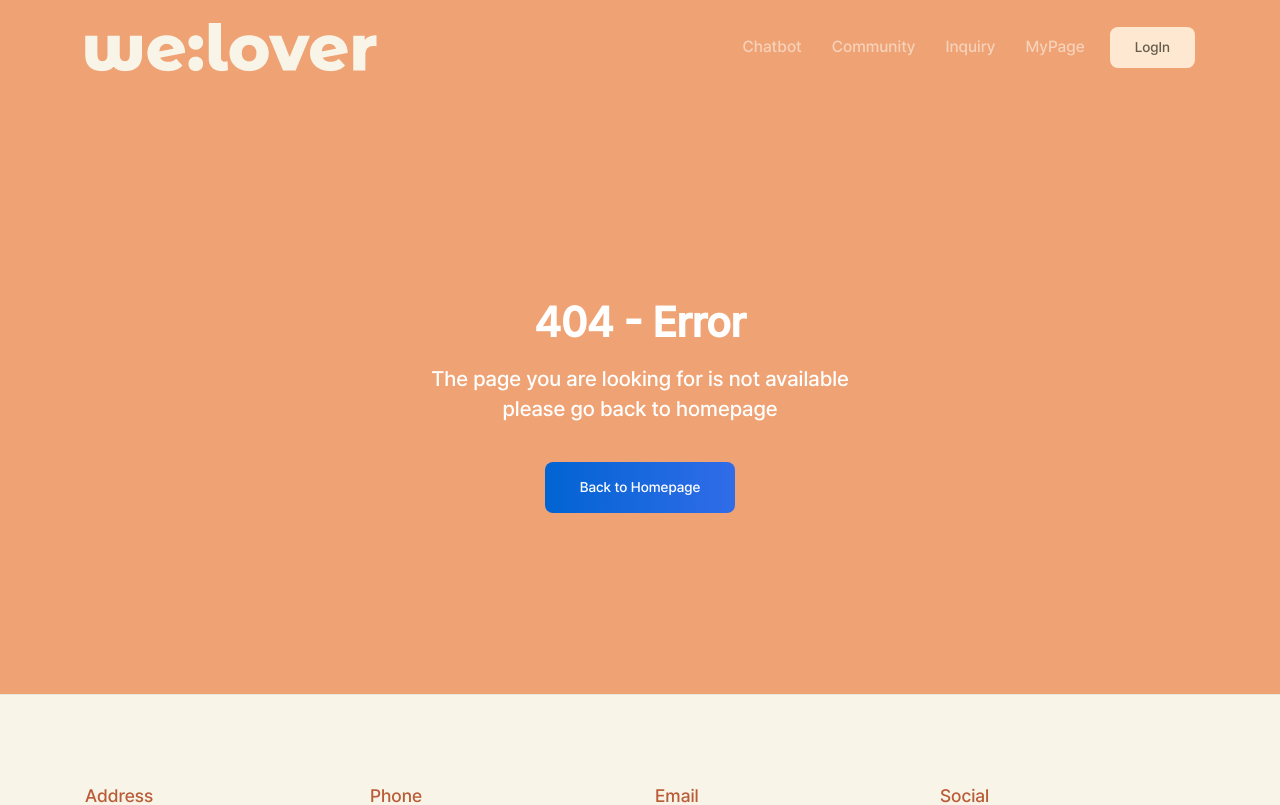
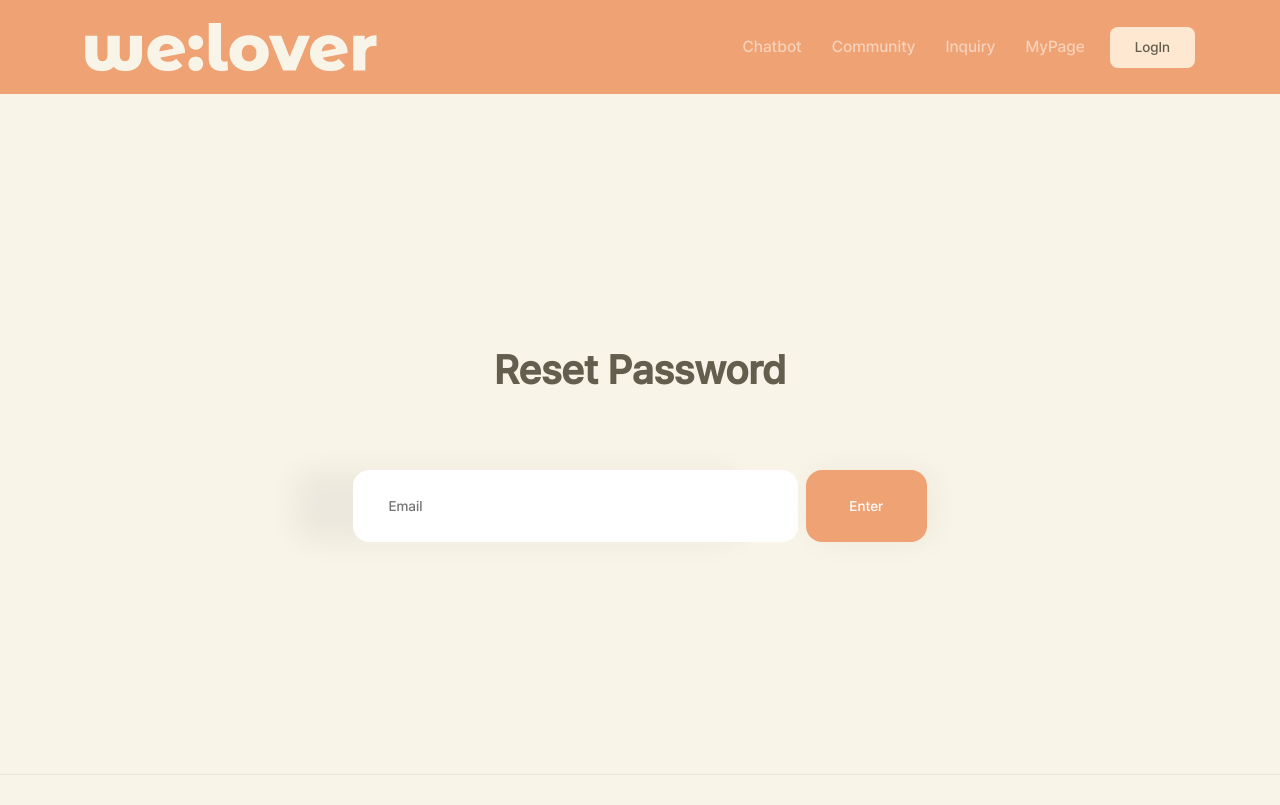
Before and after one commit to DSHanul2023/Hanul-Front, a Next.js app: page /reset in a window 1280 px wide. Before the commit this address had no page. Shown: the top 805 px of the page. Built offline with nearby package versions, Linux system fonts and the light colour scheme; a web font is replaced by a local one.

Commit message:
임시 비밀번호 발급 (재설정)

```diff
--- a/components/custom/sections/formbannercomponent.js
+++ b/components/custom/sections/formbannercomponent.js
@@ -88,14 +88,16 @@ const FormBannerComponent = () => {
                       />
                     </div>
                   </Form>
-                  {/* <button className="m-t-10 font-14 text-white text-center" onClick={surveyHandleClick}>
-                    이야기 치료법 체험해보기
-                  </button> */}
-                  <Link href="/join">
-                  <p className="m-t-15 m-b-30 font-bold" style={{color:"#645E4E", textDecoration:'underline'}}>
-                    회원가입 후 서비스를 이용해 보세요
-                  </p>
-                  </Link>
+
+                <div className="m-t-15 m-b-30 font-bold">
+                <Link href="/join" style={{ color: "#645E4E", textDecoration: 'underline' }}>
+                회원가입 후 서비스를 이용해 보세요
+                </Link>
+                <span style={{ margin: '0 10px', color: "#645E4E" }}>|</span>
+                <Link href="/reset" style={{ color: "#645E4E", textDecoration: 'underline' }}>
+                비밀번호 초기화
+                </Link>
+                </div>
                 </Col>
                 <Col lg="5" md="5" className="align-self-center ml-auto">
                   <Image
--- /dev/null
+++ b/components/custom/sections/resetcomponent.js
@@ -0,0 +1,71 @@
+import React, { useState } from "react";
+import { Row, Col, Container, Form } from "reactstrap";
+import { useRouter } from "next/router";
+
+const ResetComponent = () => {
+  const [email, setEmail] = useState("");
+  const router = useRouter();
+
+  const handleresetpassword = async (e) => {
+    e.preventDefault();
+    try {
+      const response = await fetch("http://localhost:8080/members/forgot-password", {
+        method: "POST",
+        headers: {
+          "Content-Type": "application/json",
+        },
+        body: JSON.stringify({ email }),
+      });
+      if (response.ok) {
+        // 비밀번호 재설정 이메일이 성공적으로 보내진 경우
+        alert("임시 비밀번호가 이메일로 전송되었습니다.");
+        router.push("/login"); // 로그인 페이지로 이동
+      } else {
+        // 이메일이 잘못된 경우
+        console.log("Invalid credentials");
+        alert("이메일을 잘못 입력했습니다. 입력하신 내용을 다시 확인해주세요.");
+      }
+    } catch (error) {
+      console.error("Error:", error);
+    }
+  };
+
+  return (
+    <div>
+      <div className="bg-light">
+        <section>
+          <div id="login" className="login spacer">
+            <Container>
+              <Row className="justify-content-center align-items-center" style={{ minHeight: 500 }}>
+                <Col lg="7" md="10" className="align-self-center text-center">
+                  <h1 className="my-title font-bold m-4 text-center" style={{ fontSize: "40px" }}>
+                    Reset Password
+                  </h1>
+                  <Form onSubmit={handleresetpassword} style={{ marginTop: "80px" }}>
+                    <div className="m-t-10">
+                      <input
+                        type="text"
+                        name="email"
+                        placeholder="Email"
+                        className="font-14"
+                        value={email}
+                        onChange={(e) => setEmail(e.target.value)}
+                      />
+                      <input
+                        type="submit"
+                        value="Enter"
+                        className="font-14 btn-rounded text-white text-center ml-2"
+                      />
+                    </div>
+                  </Form>
+                </Col>
+              </Row>
+            </Container>
+          </div>
+        </section>
+      </div>
+    </div>
+  );
+};
+
+export default ResetComponent;
--- /dev/null
+++ b/pages/reset.js
@@ -0,0 +1,14 @@
+import Head from "next/head";
+import ResetComponent from "../components/custom/sections/resetcomponent";
+
+export default function Reset() {
+    return (
+      <div>
+        <Head>
+          <title>We:lover - ResetPassword</title>
+          <link rel="icon" href="/favicon.ico" />
+        </Head>
+        <ResetComponent />
+      </div>
+    );
+  }
```
Also changed, not shown: components/custom/sections/joincomponent.js (+4 -4 lines), components/custom/sections/logincomponent.js (+10 -6 lines).
